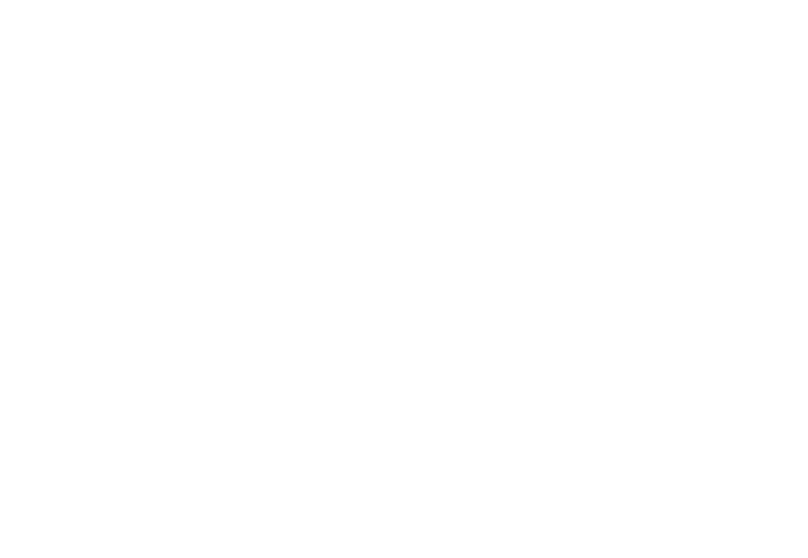
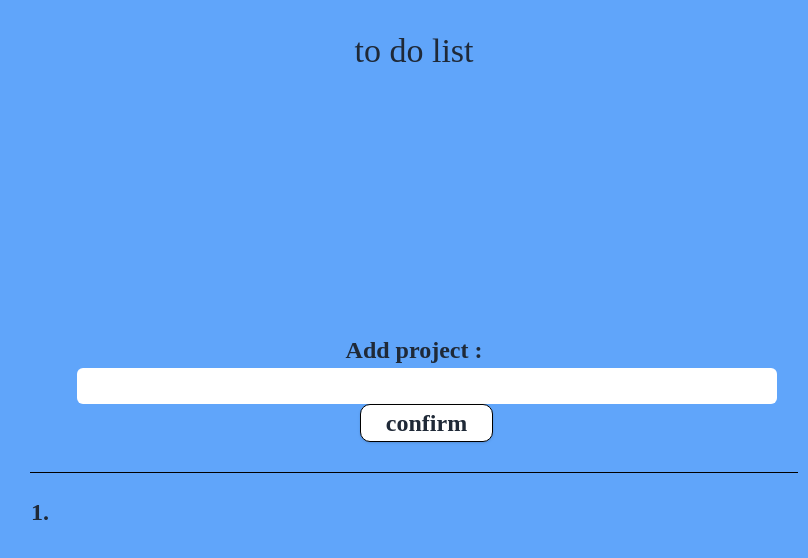
Before and after one commit to mohammadaminS/to-do-list, a React (Create React App) app: page / in a window 1280 px wide. Shown: the top 558 px of the page, without its empty margins (226-1034 px from the left). Built offline with nearby package versions, Linux system fonts and the light colour scheme; a small style sheet from the web is missing.

Commit message:
commit html&css codes

```diff
--- a/package.json
+++ b/package.json
@@ -6,6 +6,7 @@
     "cra-template": "1.2.0",
     "react": "^19.0.0",
     "react-dom": "^19.0.0",
+    "react-icon": "^1.0.0",
     "react-scripts": "5.0.1",
     "web-vitals": "^4.2.4"
   },
--- a/public/index.html
+++ b/public/index.html
@@ -5,39 +5,29 @@
     <link rel="icon" href="%PUBLIC_URL%/favicon.ico" />
     <meta name="viewport" content="width=device-width, initial-scale=1" />
     <meta name="theme-color" content="#000000" />
-    <meta
-      name="description"
-      content="Web site created using create-react-app"
-    />
+    <meta name="description"content="Web site created using create-react-app"/>
     <link rel="apple-touch-icon" href="%PUBLIC_URL%/logo192.png" />
-    <!--
-      manifest.json provides metadata used when your web app is installed on a
-      user's mobile device or desktop. See https://developers.google.com/web/fundamentals/web-app-manifest/
-    -->
     <link rel="manifest" href="%PUBLIC_URL%/manifest.json" />
-    <!--
-      Notice the use of %PUBLIC_URL% in the tags above.
-      It will be replaced with the URL of the `public` folder during the build.
-      Only files inside the `public` folder can be referenced from the HTML.
+    <link href="https://cdn.jsdelivr.net/npm/daisyui@4.12.23/dist/full.min.css" rel="stylesheet" type="text/css" />
+    <script src="https://cdn.tailwindcss.com"></script>
 
-      Unlike "/favicon.ico" or "favicon.ico", "%PUBLIC_URL%/favicon.ico" will
-      work correctly both with client-side routing and a non-root public URL.
-      Learn how to configure a non-root public URL by running `npm run build`.
-    -->
-    <title>React App</title>
+
+
+    <title>to do list</title>
+    <!-- <div class="App-header">
+      <div class="App-header-logo">
+        <img alt="logo"src="logo192.png "class="h-12"></img>
+      </div>
+      <div class="App-name">
+        <h1>to do</h1>
+      </div>
+      <div class="App-navbar">
+        <svg class="h-6" xmlns="http://www.w3.org/2000/svg" viewBox="0 0 448 512">!Font Awesome Free 6.7.2 by @fontawesome - https://fontawesome.com License - https://fontawesome.com/license/free Copyright 2025 Fonticons, Inc.--><path d="M256 80c0-17.7-14.3-32-32-32s-32 14.3-32 32l0 144L48 224c-17.7 0-32 14.3-32 32s14.3 32 32 32l144 0 0 144c0 17.7 14.3 32 32 32s32-14.3 32-32l0-144 144 0c17.7 0 32-14.3 32-32s-14.3-32-32-32l-144 0 0-144z"/></svg>
+      <!-- </div> -->
+    <!-- </div> -->
   </head>
   <body>
     <noscript>You need to enable JavaScript to run this app.</noscript>
     <div id="root"></div>
-    <!--
-      This HTML file is a template.
-      If you open it directly in the browser, you will see an empty page.
-
-      You can add webfonts, meta tags, or analytics to this file.
-      The build step will place the bundled scripts into the <body> tag.
-
-      To begin the development, run `npm start` or `yarn start`.
-      To create a production bundle, use `npm run build` or `yarn build`.
-    -->
   </body>
 </html>
--- a/src/App.css
+++ b/src/App.css
@@ -1,43 +1,35 @@
-@tailwind base;
-@tailwind components;
-@tailwind utilities;
-
-
-.App {
+.title{
+  font-family: cursive;
+  font-size: 34px;
+  text-align: center;
+  padding-top: 25px;
+}
+.text-box-all{
+  font-family:cursive;
+  font-size: 24px;
+  height: 100%;
   text-align: center;
 }
-
-.App-logo {
-  height: 40vmin;
-  pointer-events: none;
+.text-box-location{
+  padding-bottom: 400px;
 }
-
-@media (prefers-reduced-motion: no-preference) {
-  .App-logo {
-    animation: App-logo-spin infinite 20s linear;
-  }
+.text-box{
+  width: 700px;
+  margin-left: 25px;
+  border-radius: 6px;
 }
-
-.App-header {
-  background-color: #282c34;
-  min-height: 100vh;
-  display: flex;
-  flex-direction: column;
-  align-items: center;
-  justify-content: center;
-  font-size: calc(10px + 2vmin);
-  color: white;
+.submit-btn{
+  margin-left: 25px;
+  padding-left: 25px;
+  padding-right: 25px;
+  border-radius: 10px;
+  border-color: black;
 }
-
-.App-link {
-  color: #61dafb;
+.line{
+  margin-top: 30px;
+  border-color: black;
 }
-
-@keyframes App-logo-spin {
-  from {
-    transform: rotate(0deg);
-  }
-  to {
-    transform: rotate(360deg);
-  }
+.table-box{
+  margin-top: 20px;
+  margin-bottom: 100px;
 }
--- a/src/App.js
+++ b/src/App.js
@@ -1,12 +1,11 @@
 import './App.css';
-
+import react from 'react';
+import SubmitCompo from './components/to-do-compo.jsx';
 
 function App() {
   return (
-    <div className="App bg-slate-400">
-    <html></html>
 
-    </div>
+    <SubmitCompo/>
 
   );
 }
--- a/src/componnets/navbar.jsx
+++ /dev/null
@@ -1 +0,0 @@
-import react from 'react'
--- a/src/index.js
+++ b/src/index.js
@@ -9,9 +9,6 @@
   <React.StrictMode>
     <App />
   </React.StrictMode>
+
 );
-
-// If you want to start measuring performance in your app, pass a function
-// to log results (for example: reportWebVitals(console.log))
-// or send to an analytics endpoint. Learn more: https://bit.ly/CRA-vitals
 reportWebVitals();
--- a/tailwind.config.js
+++ b/tailwind.config.js
@@ -4,5 +4,5 @@
   theme: {
     extend: {},
   },
-  plugins: [require('daisyui'),]
+  plugins: [require('daisyui'),],
 }
```
Also changed, not shown: 1 other file (tests, documents, lock files or other folders).
